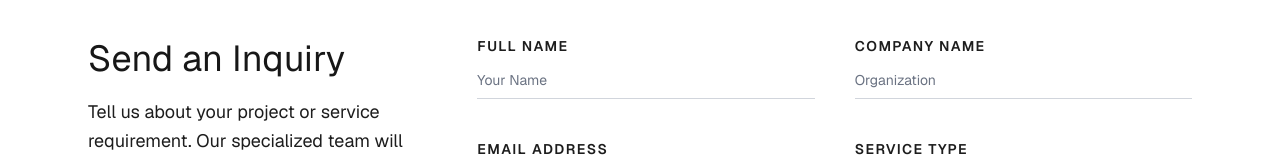
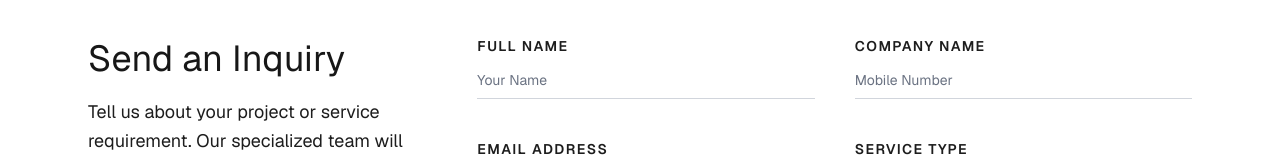
Before and after one commit to VerlixTech/VTW00089---PD-Engineering, a Next.js app: page /contact in a window 1280 px wide. Shown: the part 599-759 px from the top of the page. Built offline with nearby package versions, Linux system fonts and the light colour scheme.

Commit message:
email server connected

```diff
--- a/app/api/contact/route.js
+++ b/app/api/contact/route.js
@@ -4,9 +4,9 @@ const CONTACT_MESSAGE_FIELDS = {
   name: "Name",
   email: "From",
   phone: "Mobile Number",
-  message: "Message",
+    serviceType: "Service Type",
+  message: "Message"
 };
-
 const generateEmailContent = (data) => {
   const stringData = Object.entries(data).reduce(
     (str, [key, val]) => (str += `${CONTACT_MESSAGE_FIELDS[key]}:\n${val}\n\n`),
--- a/app/contact/contact-section.tsx
+++ b/app/contact/contact-section.tsx
@@ -8,7 +8,7 @@ import { ArrowRight } from "lucide-react";
 export function ContactSection() {
   const [formData, setFormData] = useState({
     name: "",
-    company: "",
+    phone: "",
     email: "",
     serviceType: "",
     message: "",
@@ -20,17 +20,33 @@ export function ContactSection() {
     e.preventDefault();
     setIsLoading(true);
     try {
-      const response = await sendContactForm(formData);
+      const payload = {
+        name: `${formData.name}`,
+        email: formData.email,
+        phone: formData.phone,
+        message: formData.message,
+        serviceType: formData.serviceType,
+      };
+      const response = await sendContactForm(payload);
       if (response && response.success) {
-        setFormData({ name: "", company: "", email: "", serviceType: "", message: "" });
+        setFormData({
+          name: "",
+          phone: "",
+          email: "",
+          message: "",
+          serviceType: "",
+        });
+         toast.success("Your message has been sent successfully!");
       } else {
-        toast.error("There was an issue sending your message. Please try again later.");
+        toast.error(
+          "There was an issue sending your message. Please try again later.",
+        );
       }
     } catch (error) {
       if (error) {
         toast.error("Error: Failed to send message. Please try again later.");
       }
-    } finally {
+    }finally {
       setIsLoading(false);
     }
   };
@@ -84,12 +100,12 @@ export function ContactSection() {
                 <div>
                   <label className={labelClass}>Company Name</label>
                   <input
-                    id="company"
-                    name="company"
-                    type="text"
-                    value={formData.company}
+                    id="phone"
+                    name="phone"
+                    type="tel"
+                    value={formData.phone}
                     onChange={handleChange}
-                    placeholder="Organization"
+                    placeholder="Mobile Number"
                     className={inputClass}
                   />
                 </div>
@@ -120,11 +136,8 @@ export function ContactSection() {
                     className={`${inputClass} cursor-pointer`}
                   >
                     <option value="" disabled>Select a Service</option>
-                    <option value="a">A</option>
-                    <option value="b">B</option>
-                    <option value="c">C</option>
-                    <option value="d">D</option>
-                    <option value="e">E</option>
+                    <option value="Engineering">Engineering</option>
+                    <option value="Academic">Academic</option>
                   </select>
                 </div>
               </div>
```
